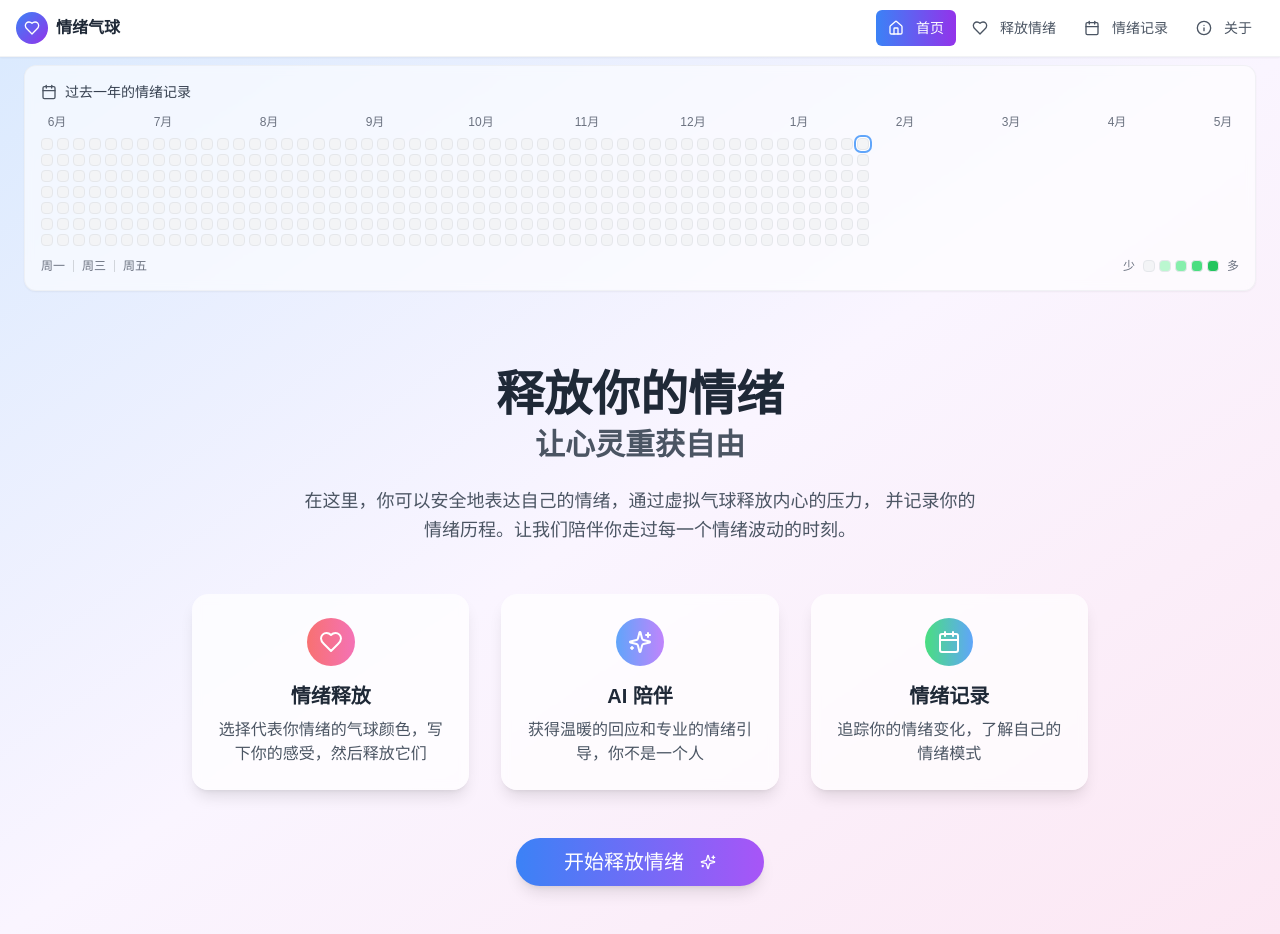
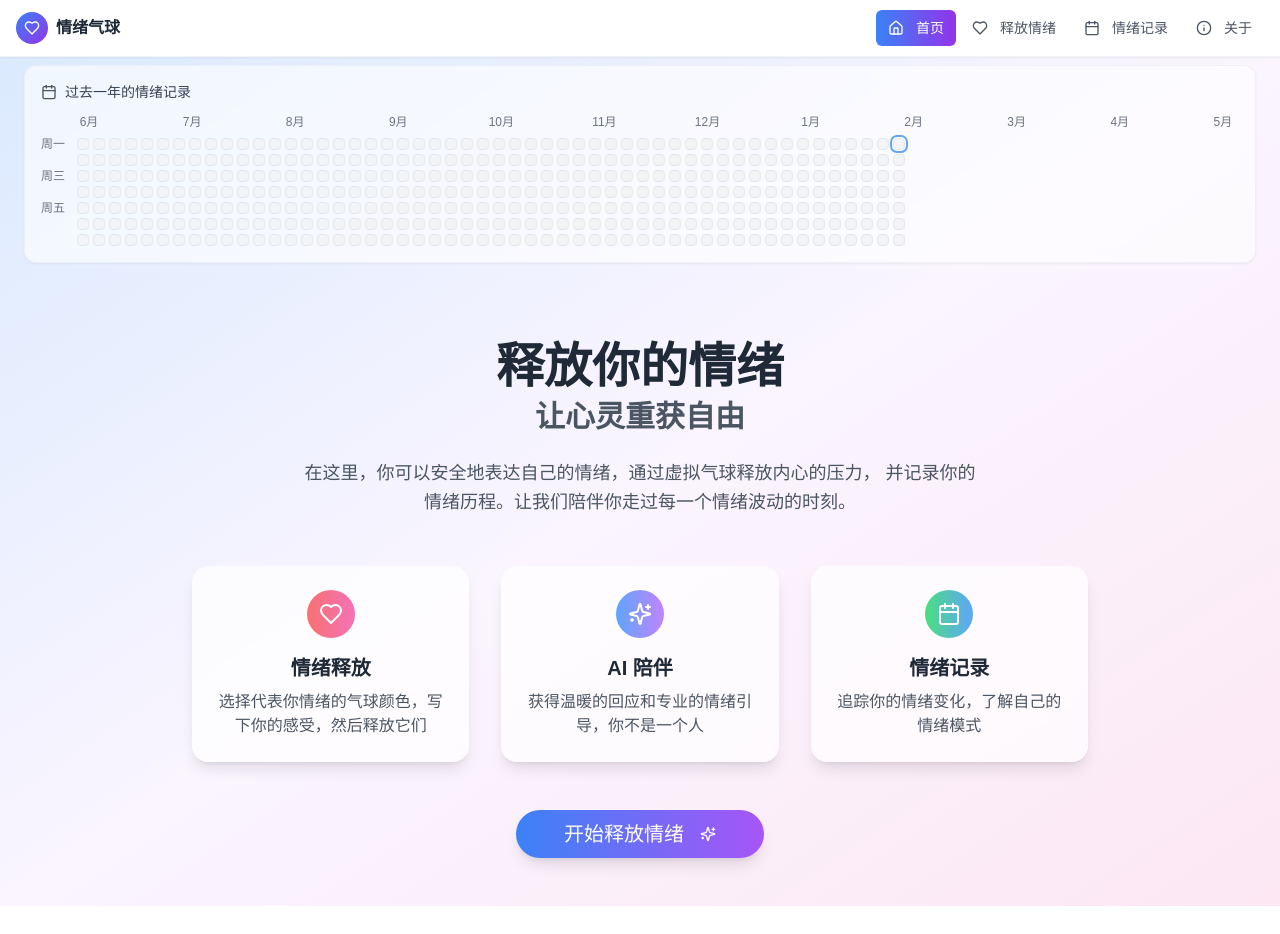
Before and after one commit to mengtanx/emotion-balloon, a Next.js app: page / in a window 1280 px wide. After the commit the page ends 906 px from the top, so only its background shows below. Built offline with nearby package versions, Linux system fonts and the light colour scheme.

Commit message:
修复情绪热力图：使用固定基准日期2025-05-28，将周标签移至左侧Y轴，移除底部图例

```diff
--- a/components/ui/emotion-heatmap.tsx
+++ b/components/ui/emotion-heatmap.tsx
@@ -11,13 +11,14 @@ export function EmotionHeatmap({ className = "" }: EmotionHeatmapProps) {
   // 获取过去52周的日期数据（364天）
   const getWeeksData = () => {
     const weeks = []
-    const today = new Date()
+    // 使用固定的基准日期 2025-05-28
+    const baseDate = new Date('2025-05-28')
 
-    // 计算从今天开始往前364天
+    // 计算从基准日期开始往前364天
     for (let weekIndex = 51; weekIndex >= 0; weekIndex--) {
       const week = []
       for (let dayIndex = 6; dayIndex >= 0; dayIndex--) {
-        const date = new Date(today)
+        const date = new Date(baseDate)
         date.setDate(date.getDate() - (weekIndex * 7 + dayIndex))
         week.unshift(date.toISOString().split('T')[0])
       }
@@ -116,10 +117,11 @@ export function EmotionHeatmap({ className = "" }: EmotionHeatmapProps) {
   // 生成月份标签
   const getMonthLabels = () => {
     const labels = []
-    const today = new Date()
+    // 使用固定的基准日期
+    const baseDate = new Date('2025-05-28')
 
     for (let i = 11; i >= 0; i--) {
-      const month = new Date(today)
+      const month = new Date(baseDate)
       month.setMonth(month.getMonth() - i)
       labels.push(month.toLocaleDateString('zh-CN', { month: 'short' }))
     }
@@ -127,29 +129,53 @@ export function EmotionHeatmap({ className = "" }: EmotionHeatmapProps) {
     return labels
   }
 
+  // 检查今天是否为基准日期
+  const isToday = (date: string) => {
+    return date === '2025-05-28'
+  }
+
   return (
     <div className={`${className}`}>
       <div className="overflow-x-auto">
         {/* 月份标签 */}
-        <div className="flex justify-between text-xs text-gray-500 mb-2 min-w-max">
+        <div className="flex justify-between text-xs text-gray-500 mb-2 min-w-max ml-8">
           {getMonthLabels().map((month, i) => (
             <span key={i} className="w-8 text-center">{month}</span>
           ))}
         </div>
 
+        {/* 热力图网格容器 */}
+        <div className="flex gap-1 min-w-max">
+          {/* 周标签（左侧Y轴） */}
+          <div className="flex flex-col gap-1 mr-2 justify-center">
+            <div className="w-6 h-3 flex items-center">
+              <span className="text-xs text-gray-500">周一</span>
+            </div>
+            <div className="w-6 h-3"></div>
+            <div className="w-6 h-3 flex items-center">
+              <span className="text-xs text-gray-500">周三</span>
+            </div>
+            <div className="w-6 h-3"></div>
+            <div className="w-6 h-3 flex items-center">
+              <span className="text-xs text-gray-500">周五</span>
+            </div>
+            <div className="w-6 h-3"></div>
+            <div className="w-6 h-3"></div>
+          </div>
+
           {/* 热力图网格 */}
-        <div className="flex gap-1 min-w-max">
+          <div className="flex gap-1">
             {weeksData.map((week, weekIndex) => (
               <div key={weekIndex} className="flex flex-col gap-1">
                 {week.map((date, dayIndex) => {
                   const { style, hoverStyle, tooltip } = getDateInfo(date)
-                const isToday = date === new Date().toISOString().split('T')[0]
+                  const isTodayDate = isToday(date)
 
                   return (
                     <motion.div
                       key={date}
                       className={`w-3 h-3 rounded-sm border border-gray-200 cursor-pointer transition-all duration-200 ${
-                      isToday ? 'ring-2 ring-blue-400 ring-offset-1' : ''
+                        isTodayDate ? 'ring-2 ring-blue-400 ring-offset-1' : ''
                       }`}
                       style={style}
                       title={`${formatTooltipDate(date)}: ${tooltip}`}
@@ -169,28 +195,6 @@ export function EmotionHeatmap({ className = "" }: EmotionHeatmapProps) {
               </div>
             ))}
           </div>
-
-        {/* 周标签和图例 */}
-        <div className="flex items-center justify-between mt-3">
-          <div className="flex items-center gap-1 text-xs text-gray-500">
-            <span>周一</span>
-            <div className="w-px h-3 bg-gray-300 mx-1"></div>
-            <span>周三</span>
-            <div className="w-px h-3 bg-gray-300 mx-1"></div>
-            <span>周五</span>
-          </div>
-
-          <div className="flex items-center gap-2 text-xs text-gray-500">
-            <span>少</span>
-            <div className="flex gap-1">
-              <div className="w-3 h-3 rounded-sm bg-gray-100 border border-gray-200"></div>
-              <div className="w-3 h-3 rounded-sm bg-green-200 border border-gray-200"></div>
-              <div className="w-3 h-3 rounded-sm bg-green-300 border border-gray-200"></div>
-              <div className="w-3 h-3 rounded-sm bg-green-400 border border-gray-200"></div>
-              <div className="w-3 h-3 rounded-sm bg-green-500 border border-gray-200"></div>
-            </div>
-            <span>多</span>
-          </div>
         </div>
       </div>
     </div>
```
Lines whose indentation alone changed are shown as unchanged.
